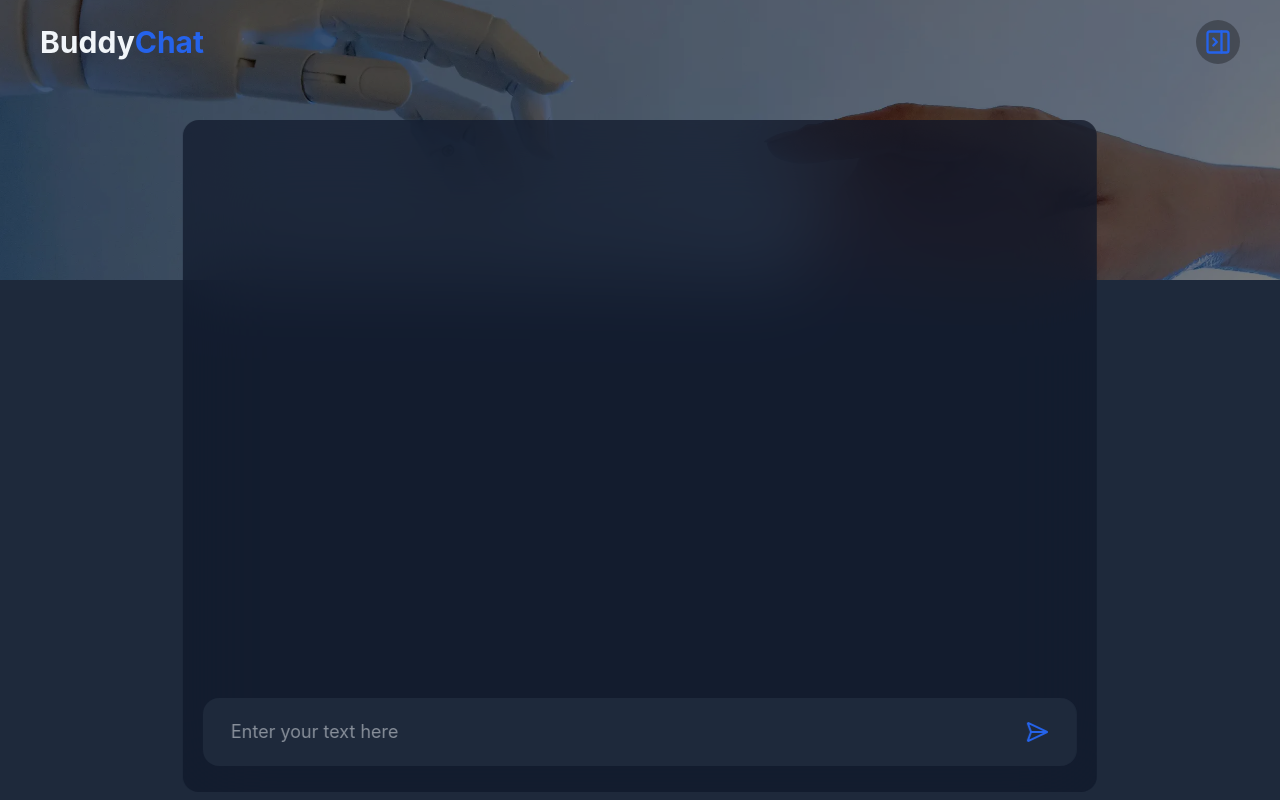
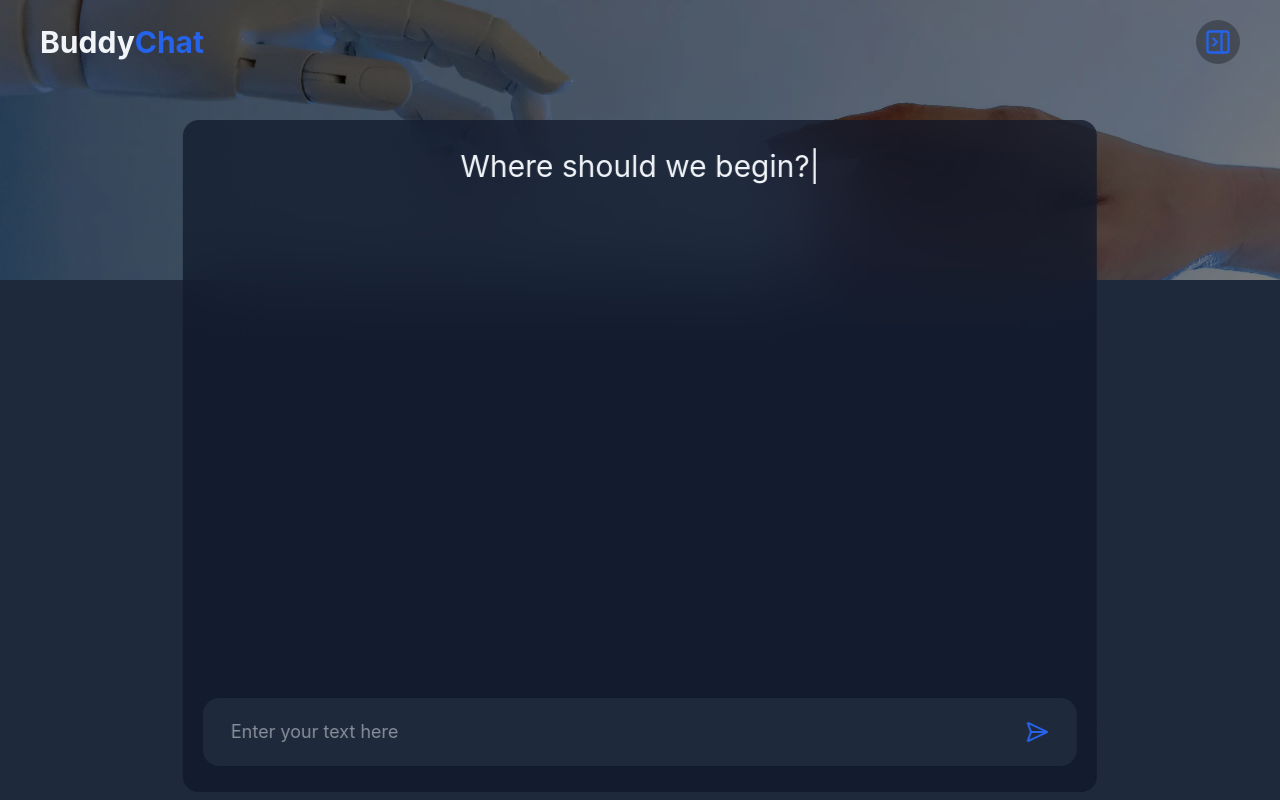
Before and after one commit to MuhammadAunR/Buddy-Chat, a React (Vite) app: page / in a window 1280 px wide. Built offline with nearby package versions, Linux system fonts and the light colour scheme; some icons are missing.

Commit message:
Completed unless found any bug

```diff
--- a/package.json
+++ b/package.json
@@ -16,6 +16,7 @@
     "react-dom": "^19.2.0",
     "react-markdown": "^10.1.0",
     "react-router-dom": "^7.13.1",
+    "react-type-animation": "^3.2.0",
     "tailwindcss": "^4.2.1"
   },
   "devDependencies": {
--- a/src/components/ContextWrapper.jsx
+++ b/src/components/ContextWrapper.jsx
@@ -11,7 +11,6 @@ const ContextWrapper = ({ children }) => {
         return stored ? JSON.parse(stored) : [];
     })
     const [ChatId, setChatId] = useState(null)
-
 
     const handleSidebar = () => {
         setSidebarOpen(!sidebarOpen)
@@ -30,7 +29,6 @@ const ContextWrapper = ({ children }) => {
     }
 
     useEffect(() => {
-
         const entries = performance.getEntriesByType('navigation')
         if (entries.length > 0 && entries[0].type === 'reload') {
             const lastChat = conversations.at(-1)
@@ -40,8 +38,6 @@ const ContextWrapper = ({ children }) => {
             }
         }
     }, [])
-
-
 
     useEffect(() => {
         function saveConversation() {
@@ -59,7 +55,6 @@ const ContextWrapper = ({ children }) => {
                     time: new Date().toLocaleTimeString(),
                     messages: messages,
                 }
-                // setChatId(null)
                 const updatedConversations = [...conversations, newConversation]
                 localStorage.setItem('conversations', JSON.stringify(updatedConversations))
             }
--- a/src/components/Sidebar.jsx
+++ b/src/components/Sidebar.jsx
@@ -45,7 +45,7 @@ const Sidebar = () => {
                                 {conversations.map(chat => {
                                     return <div key={chat.id} onClick={() => { handleSidebar(), handleChatId(chat.id) }} className='relative flex gap-2 items-center ring-1 ring-(--color-chat) hover:bg-(--color-chat) text-(--color-text) rounded-sm py-2 px-3 mx-1 group overflow-hidden'>
                                         <span className=''><Bot /></span>
-                                        <h5 className='text-sm text-clip'>{chat.messages[0].text}</h5>
+                                        <h5 className='text-sm truncate pr-15'>{chat.messages[0].text}</h5>
                                         <div className='flex items-center gap-1 absolute -right-12 group-hover:right-5 transition-all ease-in-out cursor-pointer'>
                                             <SquarePen size={20} className='text-(--color-comp) hover:text-(--color-hovered) transition-colors ease-in-out' />
                                             <Trash onClick={(e) => {
--- a/src/pages/Home.jsx
+++ b/src/pages/Home.jsx
@@ -5,22 +5,23 @@ import { sendMessage } from '../services/gemini'
 import Markdown from 'react-markdown'
 import Sidebar from '../components/Sidebar'
 import { ContextProvider } from '../components/ContextWrapper'
+import { TypeAnimation } from 'react-type-animation'
 
 const Home = () => {
 
     const [input, setInput] = useState('')
     const [loading, setLoading] = useState(false)
 
-    const { setMessages ,messages } = useContext(ContextProvider)
+    const { setMessages, messages } = useContext(ContextProvider)
 
     const handleSend = async () => {
         if (!input.trim() || loading) return
-        setMessages(prev => [...prev, { role: 'User', text: input }])
+        setMessages(prev => [...prev, { role: 'user', text: input }])
         setInput('')
         setLoading(true)
 
         const response = await sendMessage(input)
-        setMessages(prev => [...prev, { role: 'AI', text: response }])
+        setMessages(prev => [...prev, { role: 'assistant', text: response }])
         setLoading(false)
     }
 
@@ -46,20 +47,37 @@ const Home = () => {
                     {messages.map((msg, index) => (
                         <div
                             key={index}
-                            className={`${msg.role === 'User' ? 'text-right' : 'text-left'} my-3`}>
+                            className={`${msg.role === 'user' ? 'text-right' : 'text-left'} my-3`}>
                             <div
                                 className={`inline-block rounded-2xl py-2 text-(--color-text) text-lg px-5 wrap-break-word
-                                ${msg.role === 'User' ? 'bg-(--color-chat)' : 'bg-(--color-comp)/10 prose'} relative group`}>
-                                {msg.role === 'AI' ? <Markdown>{msg.text}</Markdown> : msg.text}
+                                ${msg.role === 'user' ? 'bg-(--color-chat)' : 'bg-(--color-comp)/10 prose'} relative group`}>
+                                {msg.role === 'assistant' ? <Markdown>{msg.text}</Markdown> : msg.text}
                                 <span
                                     title='Copy to Clipboard'
                                     onClick={() => copyTextToClipboard(msg.text)}
-                                    className={`absolute -top-7 ${msg.role === 'User' ? 'right-5' : 'left-5'} opacity-0 group-hover:opacity-100 transition-all ease-linear duration-300 cursor-pointer hover:text-(--color-hovered)`}>
+                                    className={`absolute -top-7 ${msg.role === 'user' ? 'right-5' : 'left-5'} opacity-0 group-hover:opacity-100 transition-all ease-linear duration-300 cursor-pointer hover:text-(--color-hovered)`}>
                                     <Copy size={20} />
                                 </span>
                             </div>
                         </div>
                     ))}
+                    {messages.length === 0 &&
+                        <div className='flex justify-center'>
+                            <h3 className='text text-(--color-text) max-md:text-xl lg:text-3xl'> <TypeAnimation
+                                sequence={[
+                                    'Ready when you are.',
+                                    2000,
+                                    'Where should we begin?',
+                                    2000,
+                                    'What are you working on?',
+                                    2000,
+                                ]}
+                                wrapper="span"
+                                speed={50}
+                                repeat={Infinity}
+                            /></h3>
+                        </div>
+                    }
                     {loading && (
                         <div className='text-left my-3'>
                             <Loader className='loader-animate ml-1' color='white' />
@@ -90,7 +108,7 @@ const Home = () => {
                             handleSend()
                         }}
                         className='absolute right-12 top-5.5 text-(--color-comp) hover:text-(--color-hovered) transition-all ease-linear hover:translate-x-1 cursor-pointer'>
-                        <SendHorizontal />
+                        {loading ? <Loader className='loader-animate' color='white' /> : <SendHorizontal />}
                     </span>
                 </div>
 
```
Also changed, not shown: 1 other file (tests, documents, lock files or other folders).
